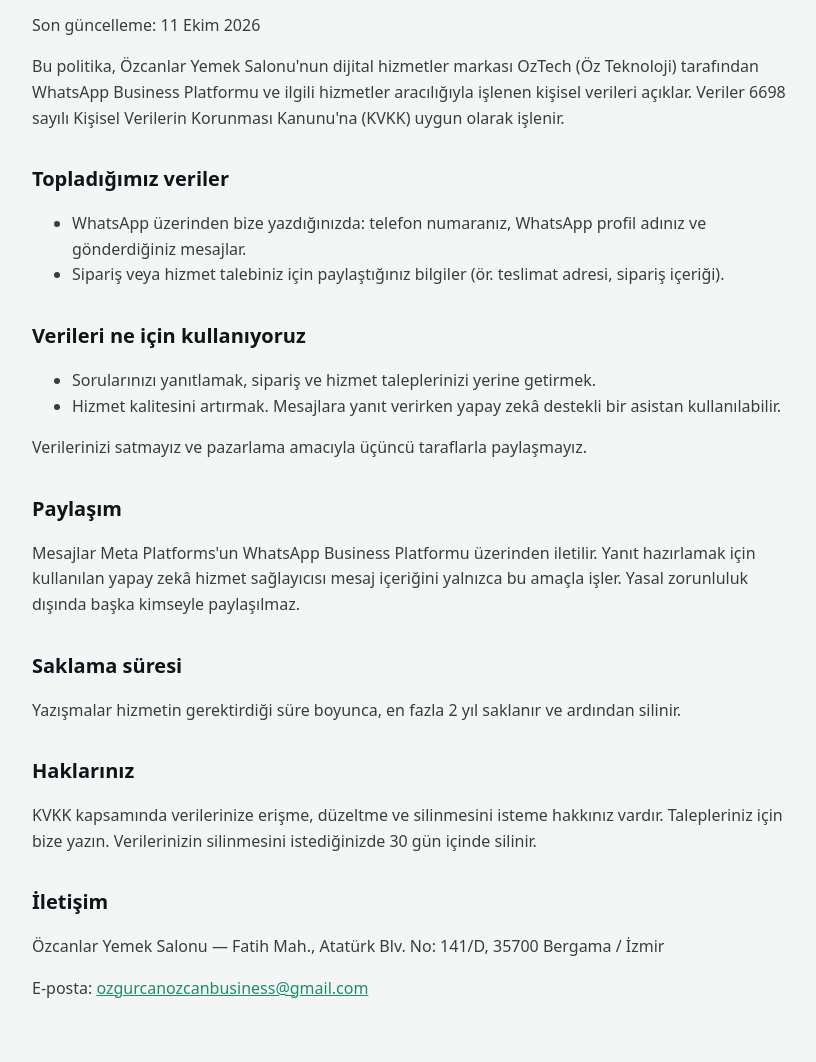
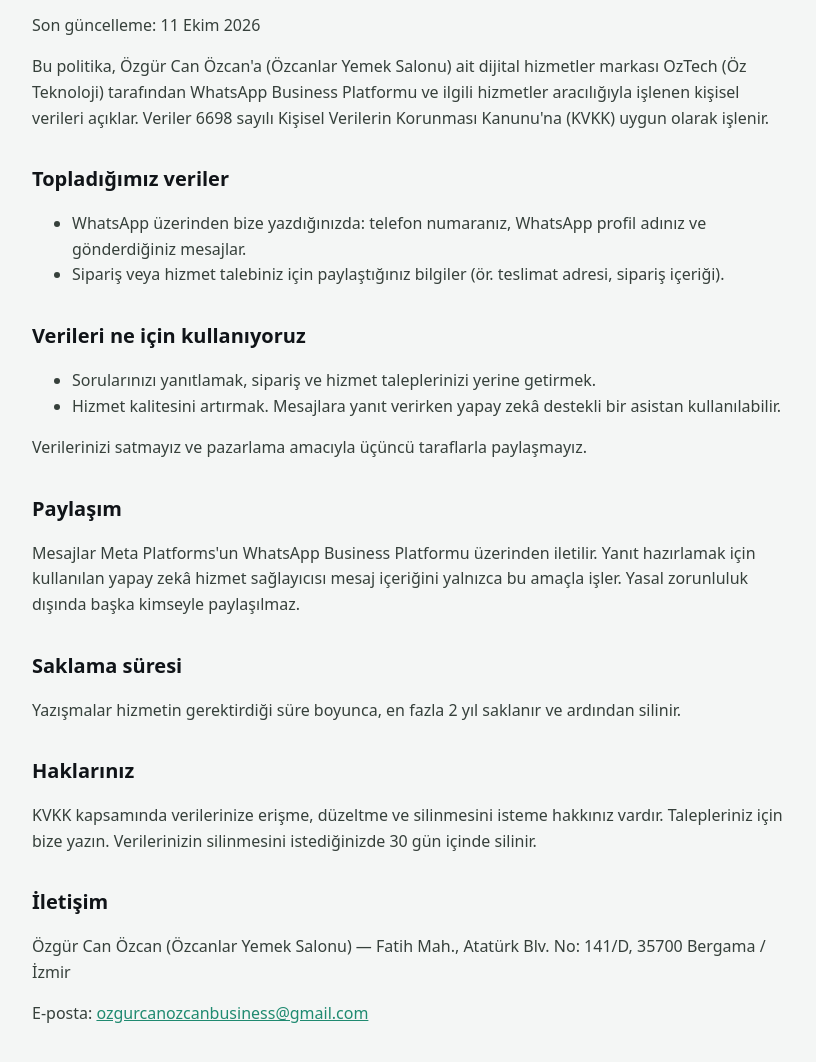
Before and after one commit to ortakseo/oztech, a plain HTML site: page gizlilik.html in a window 1280 px wide. Shown: the part 160-1222 px from the top of the page, without its empty margins (228-1044 px from the left). Drawn offline with Linux system fonts and the light colour scheme.

Commit message:
Owner name for verification

```diff
--- a/gizlilik.html
+++ b/gizlilik.html
@@ -17,7 +17,7 @@
 <h1>Gizlilik Politikası</h1>
 <p>Son güncelleme: 11 Ekim 2026</p>
 
-<p>Bu politika, Özcanlar Yemek Salonu'nun dijital hizmetler markası OzTech (Öz Teknoloji) tarafından WhatsApp Business Platformu ve ilgili hizmetler aracılığıyla işlenen kişisel verileri açıklar. Veriler 6698 sayılı Kişisel Verilerin Korunması Kanunu'na (KVKK) uygun olarak işlenir.</p>
+<p>Bu politika, Özgür Can Özcan'a (Özcanlar Yemek Salonu) ait dijital hizmetler markası OzTech (Öz Teknoloji) tarafından WhatsApp Business Platformu ve ilgili hizmetler aracılığıyla işlenen kişisel verileri açıklar. Veriler 6698 sayılı Kişisel Verilerin Korunması Kanunu'na (KVKK) uygun olarak işlenir.</p>
 
 <h2>Topladığımız veriler</h2>
 <ul>
@@ -42,7 +42,7 @@
 <p>KVKK kapsamında verilerinize erişme, düzeltme ve silinmesini isteme hakkınız vardır. Talepleriniz için bize yazın. Verilerinizin silinmesini istediğinizde 30 gün içinde silinir.</p>
 
 <h2>İletişim</h2>
-<p>Özcanlar Yemek Salonu — Fatih Mah., Atatürk Blv. No: 141/D, 35700 Bergama / İzmir</p>
+<p>Özgür Can Özcan (Özcanlar Yemek Salonu) — Fatih Mah., Atatürk Blv. No: 141/D, 35700 Bergama / İzmir</p>
 <p>E-posta: <a href="mailto:ozgurcanozcanbusiness@gmail.com">ozgurcanozcanbusiness@gmail.com</a></p>
 </main>
 </body>
```
Also changed, not shown: index.html (+1 -1 lines).
